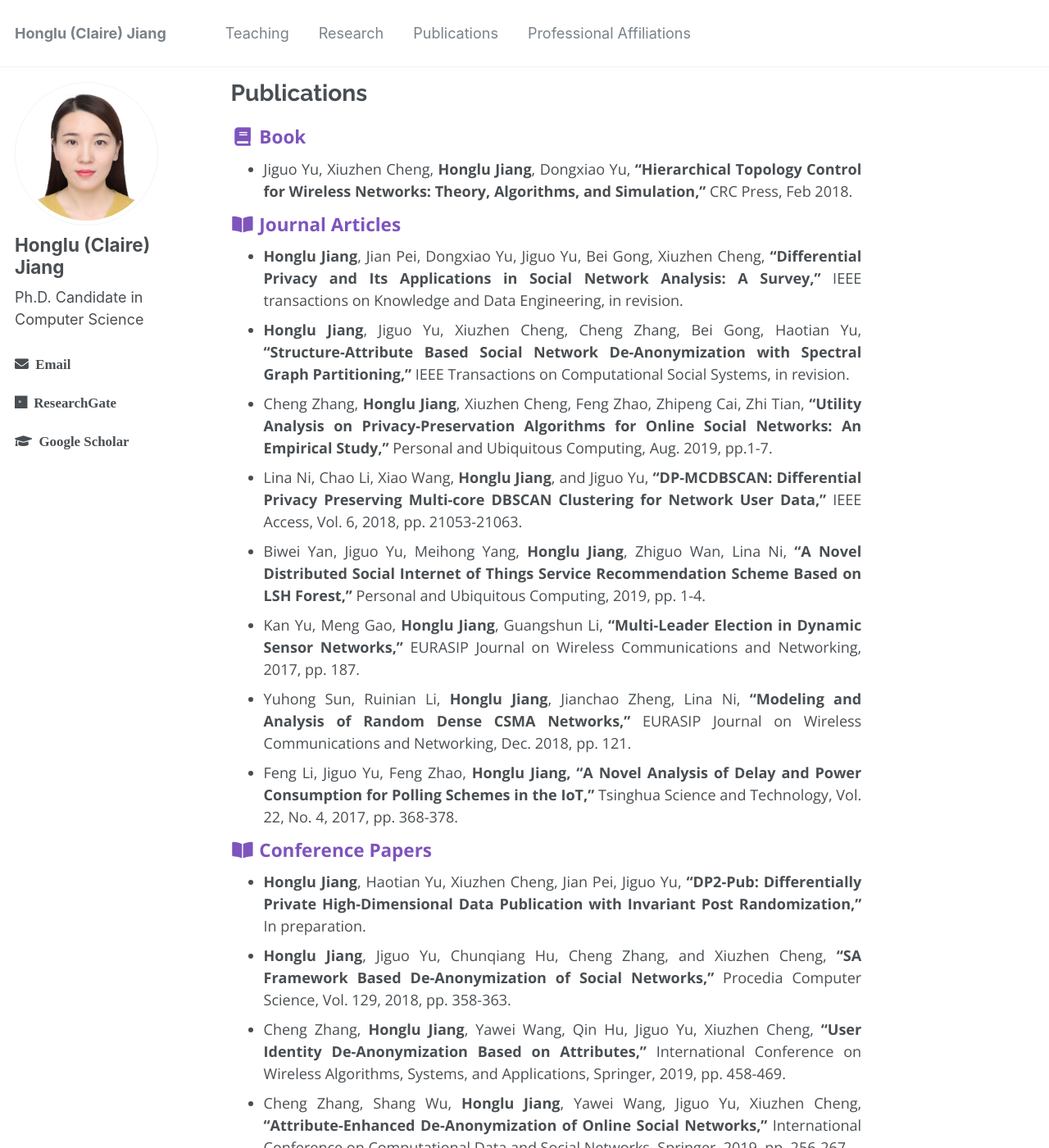
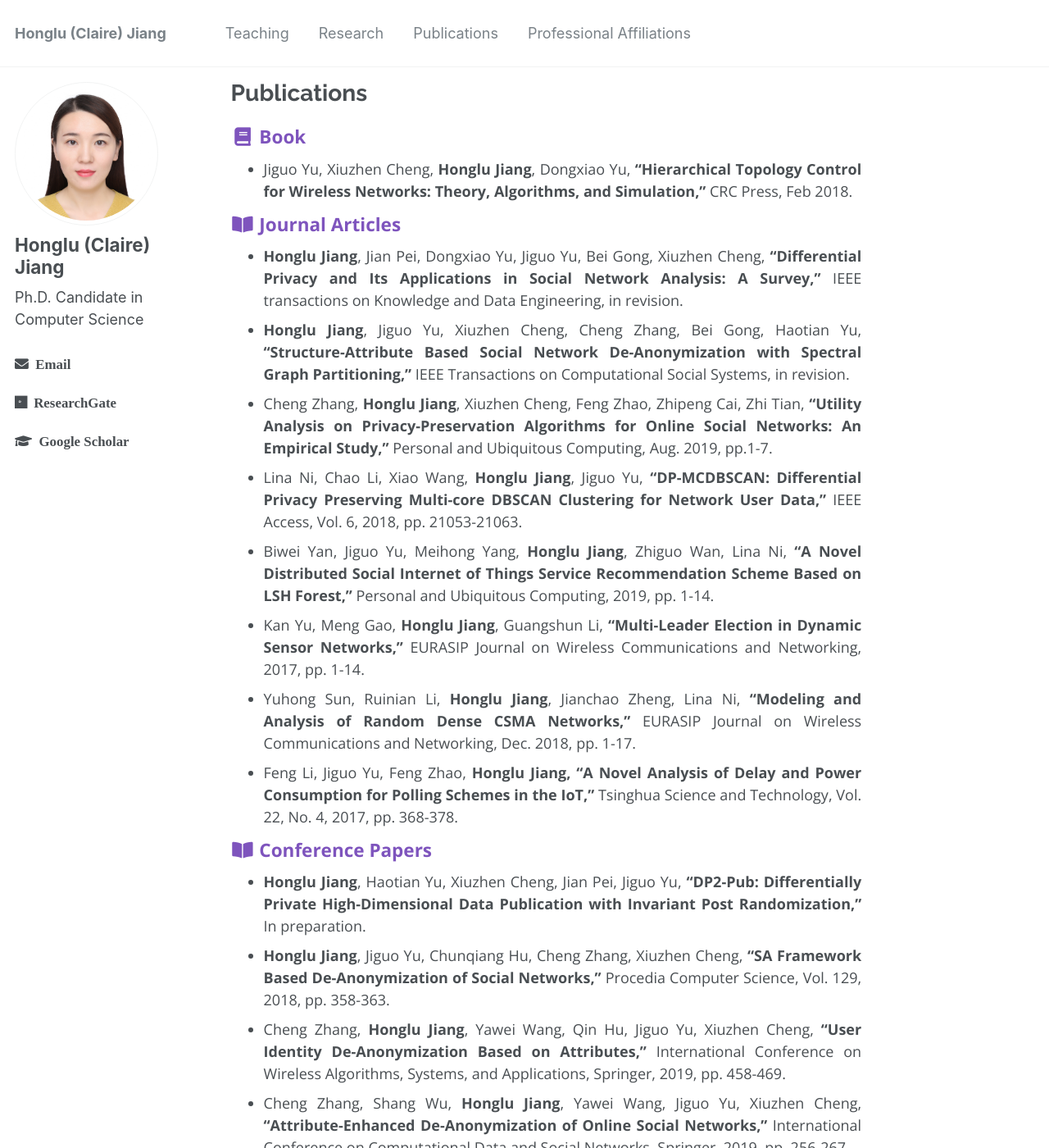
Before and after one commit to hljiang0720/hljiang.github.io, a Jekyll site: the page built from _pages/publications.md, in a window 1280 px wide and 1400 px high. Shown: the whole window at 82% size. Built offline with Jekyll 4.4.1, drawn with Linux system fonts in a browser that asks for light colours.

Commit message:
Update publications.md

```diff
--- a/_pages/publications.md
+++ b/_pages/publications.md
@@ -11,14 +11,14 @@
 * **Honglu Jiang**, Jian Pei, Dongxiao Yu, Jiguo Yu, Bei Gong, Xiuzhen Cheng, **“Differential Privacy and Its Applications in Social Network Analysis: A Survey,”** IEEE transactions on Knowledge and Data Engineering, in revision.
 * **Honglu Jiang**, Jiguo Yu, Xiuzhen Cheng, Cheng Zhang, Bei Gong, Haotian Yu, **“Structure-Attribute Based Social Network De-Anonymization with Spectral Graph Partitioning,”** IEEE Transactions on Computational Social Systems, in revision.
 * Cheng Zhang, **Honglu Jiang**, Xiuzhen Cheng, Feng Zhao, Zhipeng Cai, Zhi Tian, **“Utility Analysis on Privacy-Preservation Algorithms for Online Social Networks: An Empirical Study,”** Personal and Ubiquitous Computing, Aug. 2019, pp.1-7.
-* Lina Ni, Chao Li, Xiao Wang, **Honglu Jiang**, and Jiguo Yu, **“DP-MCDBSCAN: Differential Privacy Preserving Multi-core DBSCAN Clustering for Network User Data,”** IEEE Access, Vol. 6, 2018, pp. 21053-21063.
-* Biwei Yan, Jiguo Yu, Meihong Yang, **Honglu Jiang**, Zhiguo Wan, Lina Ni, **“A Novel Distributed Social Internet of Things Service Recommendation Scheme Based on LSH Forest,”** Personal and Ubiquitous Computing, 2019, pp. 1-4.
-* Kan Yu, Meng Gao, **Honglu Jiang**, Guangshun Li, **“Multi-Leader Election in Dynamic Sensor Networks,”** EURASIP Journal on Wireless Communications and Networking, 2017, pp. 187.
-* Yuhong Sun, Ruinian Li, **Honglu Jiang**, Jianchao Zheng, Lina Ni, **“Modeling and Analysis of Random Dense CSMA Networks,”** EURASIP Journal on Wireless Communications and Networking, Dec. 2018, pp. 121.
+* Lina Ni, Chao Li, Xiao Wang, **Honglu Jiang**, Jiguo Yu, **“DP-MCDBSCAN: Differential Privacy Preserving Multi-core DBSCAN Clustering for Network User Data,”** IEEE Access, Vol. 6, 2018, pp. 21053-21063.
+* Biwei Yan, Jiguo Yu, Meihong Yang, **Honglu Jiang**, Zhiguo Wan, Lina Ni, **“A Novel Distributed Social Internet of Things Service Recommendation Scheme Based on LSH Forest,”** Personal and Ubiquitous Computing, 2019, pp. 1-14.
+* Kan Yu, Meng Gao, **Honglu Jiang**, Guangshun Li, **“Multi-Leader Election in Dynamic Sensor Networks,”** EURASIP Journal on Wireless Communications and Networking, 2017, pp. 1-14.
+* Yuhong Sun, Ruinian Li, **Honglu Jiang**, Jianchao Zheng, Lina Ni, **“Modeling and Analysis of Random Dense CSMA Networks,”** EURASIP Journal on Wireless Communications and Networking, Dec. 2018, pp. 1-17.
 * Feng Li, Jiguo Yu, Feng Zhao, **Honglu Jiang, “A Novel Analysis of Delay and Power Consumption for Polling Schemes in the IoT,”** Tsinghua Science and Technology, Vol. 22, No. 4, 2017, pp. 368-378.
 
 ### <i class="fa fa-fw fa-book-open" aria-hidden="true"></i> Conference Papers
 * **Honglu Jiang**, Haotian Yu, Xiuzhen Cheng, Jian Pei, Jiguo Yu, **“DP2-Pub: Differentially Private High-Dimensional Data Publication with Invariant Post Randomization,”** In preparation.
-* **Honglu Jiang**, Jiguo Yu, Chunqiang Hu, Cheng Zhang, and Xiuzhen Cheng, **"SA Framework Based De-Anonymization of Social Networks,"** Procedia Computer Science, Vol. 129, 2018, pp. 358-363.
+* **Honglu Jiang**, Jiguo Yu, Chunqiang Hu, Cheng Zhang, Xiuzhen Cheng, **"SA Framework Based De-Anonymization of Social Networks,"** Procedia Computer Science, Vol. 129, 2018, pp. 358-363.
 * Cheng Zhang, **Honglu Jiang**, Yawei Wang, Qin Hu, Jiguo Yu, Xiuzhen Cheng, **“User Identity De-Anonymization Based on Attributes,"** International Conference on Wireless Algorithms, Systems, and Applications, Springer, 2019, pp. 458-469.
 * Cheng Zhang, Shang Wu, **Honglu Jiang**, Yawei Wang, Jiguo Yu, Xiuzhen Cheng, **“Attribute-Enhanced De-Anonymization of Online Social Networks,”** International Conference on Computational Data and Social Networks, Springer, 2019, pp. 256-267.
```
